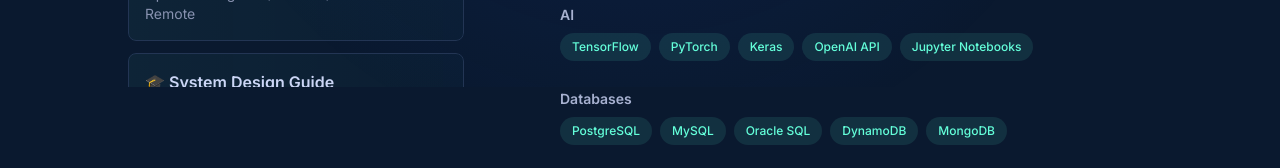
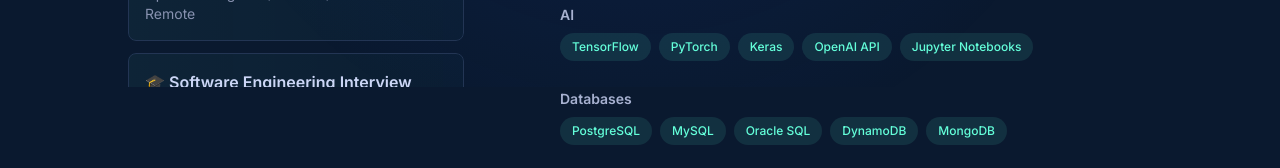
Before and after one commit to advait-d/portfolio, a Next.js app: page / in a window 1280 px wide. Shown: the part 713-881 px from the top of the page. Built offline with nearby package versions, Linux system fonts and the light colour scheme.

Commit message:
feat: update title and description for Software Engineering Interview Mastery Guide in PromoCards

```diff
--- a/src/components/PromoCards.tsx
+++ b/src/components/PromoCards.tsx
@@ -36,10 +36,10 @@
             <div className="flex justify-between items-center">
               <div>
                 <p className="text-[#ccd6f6] font-semibold">
-                  🎓  System Design Guide
+                  🎓 Software Engineering Interview Mastery Guide
                 </p>
                 <p className="text-[#8892b0] text-sm mt-1">
-                  Deep dive into scalability &amp; distributed systems
+                  Premium explanation of deep concepts, trade-off analysis, and real-world architecture patterns built for top-tier engineering interviews.
                 </p>
               </div>
               <span className="text-[#64ffda] group-hover:translate-x-1 transition-transform duration-300">→</span>
```
